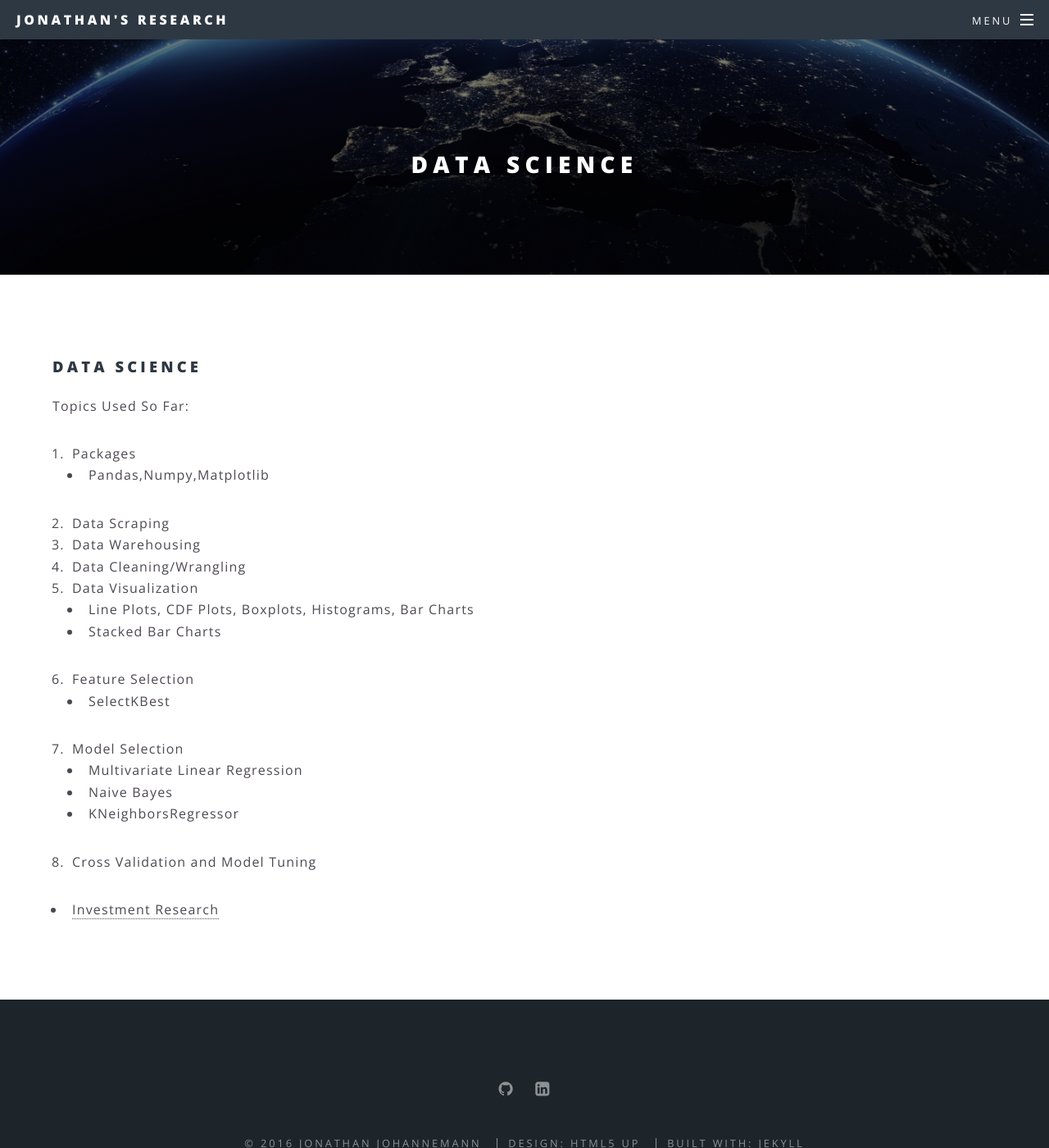
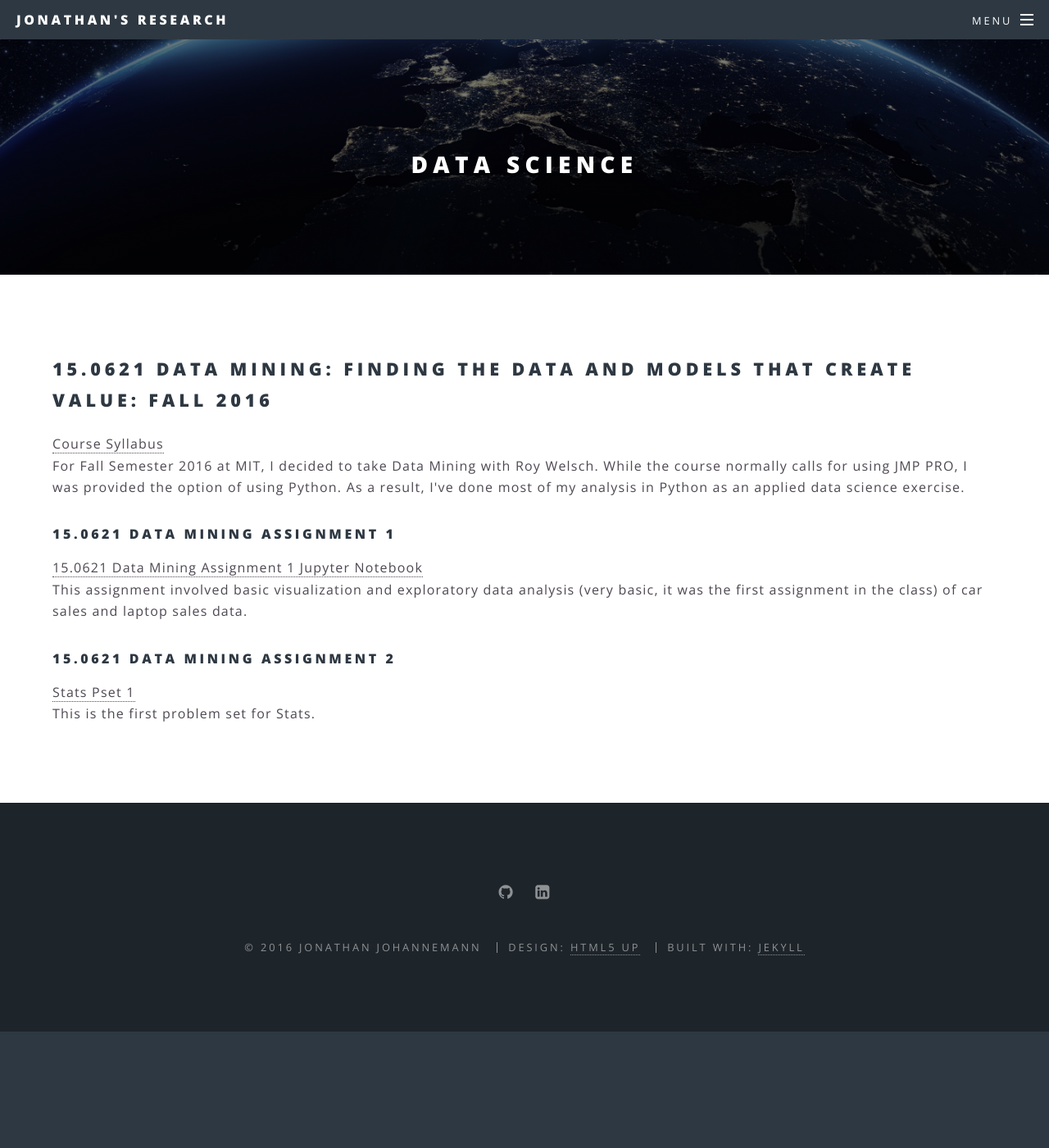
Before and after one commit to JonathanJohann/iResearch, a Jekyll site: the page built from Data Science.html, in a window 1280 px wide and 1400 px high. Shown: the whole window at 82% size. Built offline with Jekyll 4.4.1, drawn with Linux system fonts in a browser that asks for light colours.

Commit message:
Update Data Science.html

```diff
--- a/Data Science.html
+++ b/Data Science.html
@@ -2,38 +2,14 @@
 layout: page
 title: Data Science
 ---
-	<h3>Data Science</h3>
-	<p>Topics Used So Far:
-		<ol>
-			<li>Packages</li>
-				<ul>
-				<li>Pandas,Numpy,Matplotlib</li>
-				</ul>
-			<li>Data Scraping</li>
-			<li>Data Warehousing</li>
-			<li>Data Cleaning/Wrangling</li>
-			<li>Data Visualization</li>
-				<ul>
-				<li>Line Plots, CDF Plots, Boxplots, Histograms, Bar Charts</li>
-				<li>Stacked Bar Charts</li>
-				</ul>
-			<li>Feature Selection</li>
-				<ul>
-				<li>SelectKBest</li>
-				</ul>
-			<li>Model Selection</li>
-				<ul>
-				<li>Multivariate Linear Regression</li>
-				<li>Naive Bayes</li>
-				<li>KNeighborsRegressor</li>
-				</ul>
-			<li>Cross Validation and Model Tuning</li>
-		</ol>
-	<p/>
-	<ul>
-	  {% for post in site.posts %}
-            <li>
-              <a href="{{ post.url }}">{{ post.title }}</a>
-            </li>
-          {% endfor %}
-        </ul>
+	<h2>15.0621 Data Mining: Finding the Data and Models that Create Value: Fall 2016</h2>
+	<a href="https://sloanbid.mit.edu/resources/15.062.pdf">Course Syllabus</a>
+	<p>For Fall Semester 2016 at MIT, I decided to take Data Mining with Roy Welsch. While the course normally calls for using JMP PRO, I was provided the option of using Python. As a result, I've done most of my analysis in Python as an applied data science exercise.</p>
+
+	<h4>15.0621 Data Mining Assignment 1</h4>
+	<a href="https://github.com/JonathanJohann/iResearch/blob/master/Data_Science/15.0621%20Data%20Mining%20Assignment%201.ipynb">15.0621 Data Mining Assignment 1 Jupyter Notebook</a>
+	<p>This assignment involved basic visualization and exploratory data analysis (very basic, it was the first assignment in the class) of car sales and laptop sales data.</p>
+
+	<h4>15.0621 Data Mining Assignment 2</h4>
+	<a href="https://github.com/JonathanJohann/Independent_Research/blob/master/6.S085%20Statistics%20for%20Research%20Projects%20Problem%20Set%201.ipynb">Stats Pset 1</a>
+	<p> This is the first problem set for Stats.</p>
```
